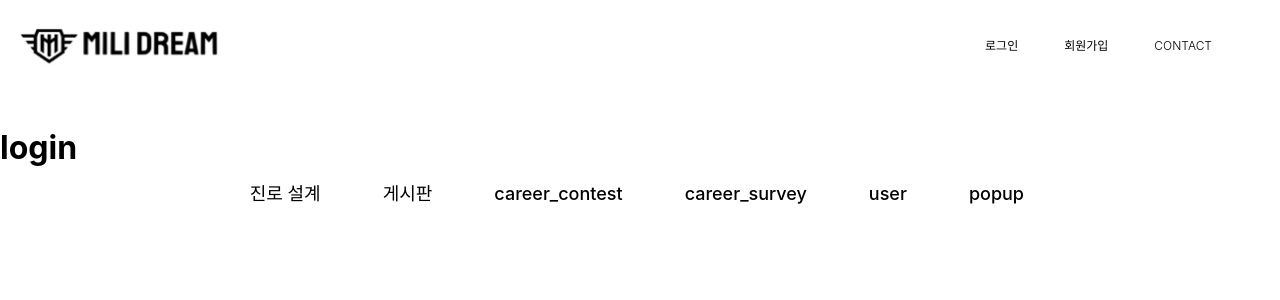
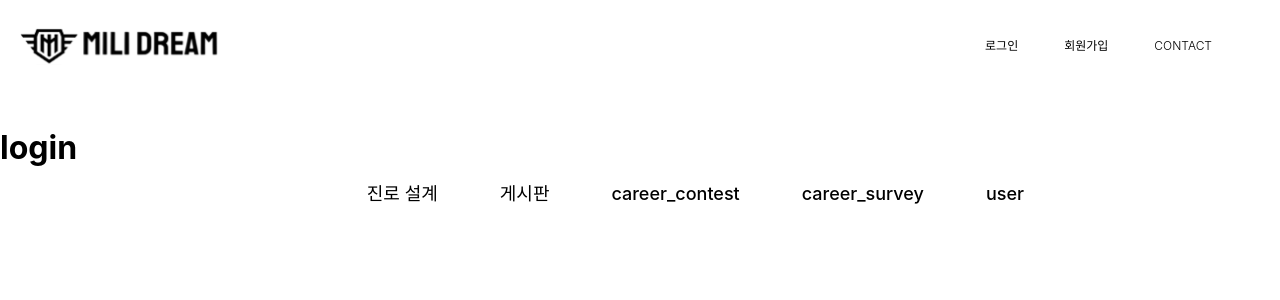
Before and after one commit to osamhack2022/WEB_MiliDream_Dreamers, a Next.js app in the folder frontend/: page /login in a window 1280 px wide. Shown: the top 300 px of the page. Built offline with nearby package versions, Linux system fonts and the light colour scheme.

Commit message:
[#8] Remove: NavBar popup 버튼 삭제

```diff
--- a/frontend/components/NavBar.js
+++ b/frontend/components/NavBar.js
@@ -79,11 +79,6 @@ export default function NavBar() {
               <a>user</a>
             </Link>
           </li>
-          <li>
-            <Link href="/popup/0">
-              <a>popup</a>
-            </Link>
-          </li>
         </ul>
 
         {/*styled jsx 방식 : js 백틱을 이용해 일반 css 코드를 삽입할 수 있다. 하지만 이 css가 적용받는 범위는 함수 내부로 한정된다.*/}
```
Also changed, not shown: 1 other file (tests, documents, lock files or other folders).
